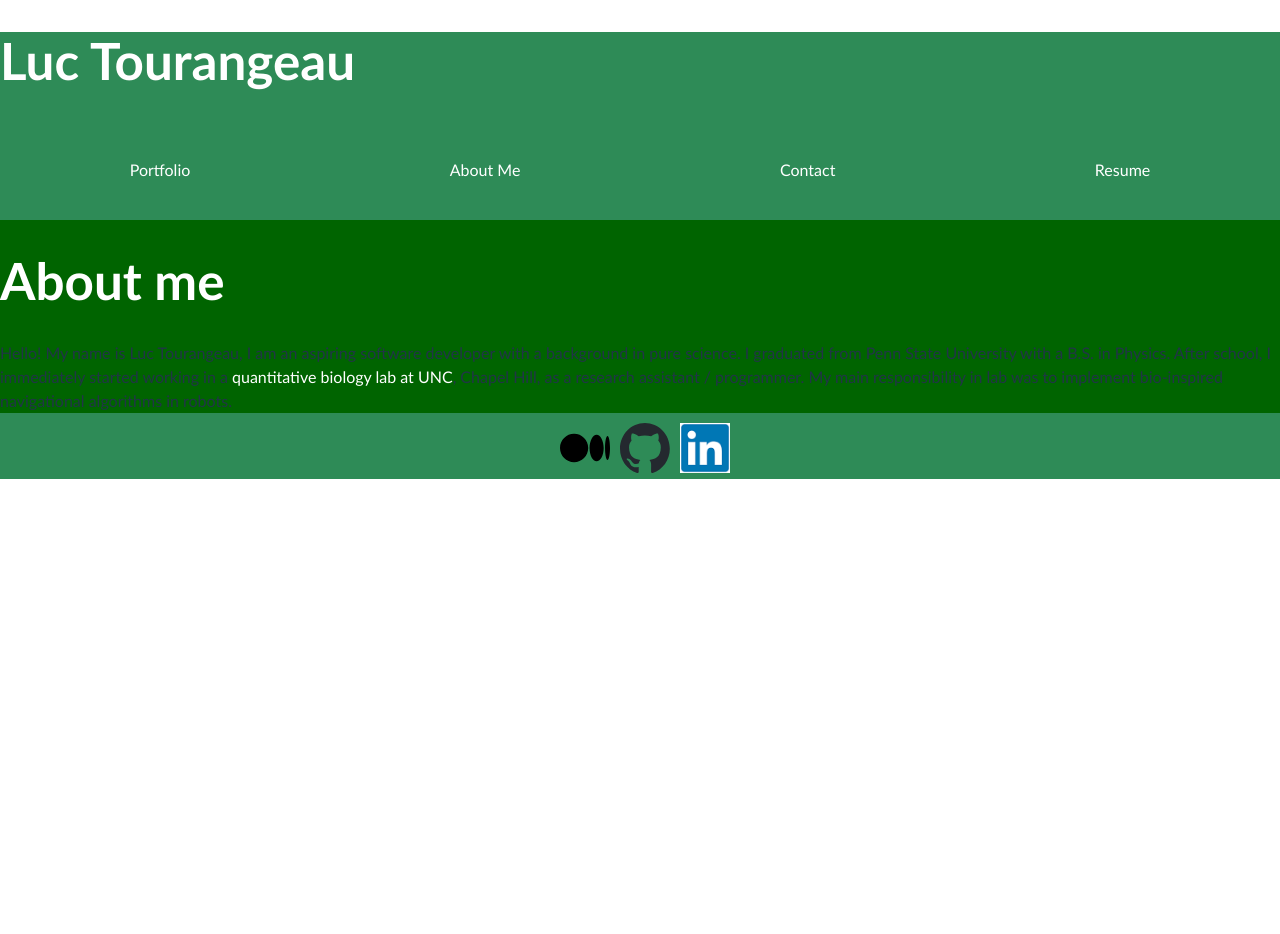
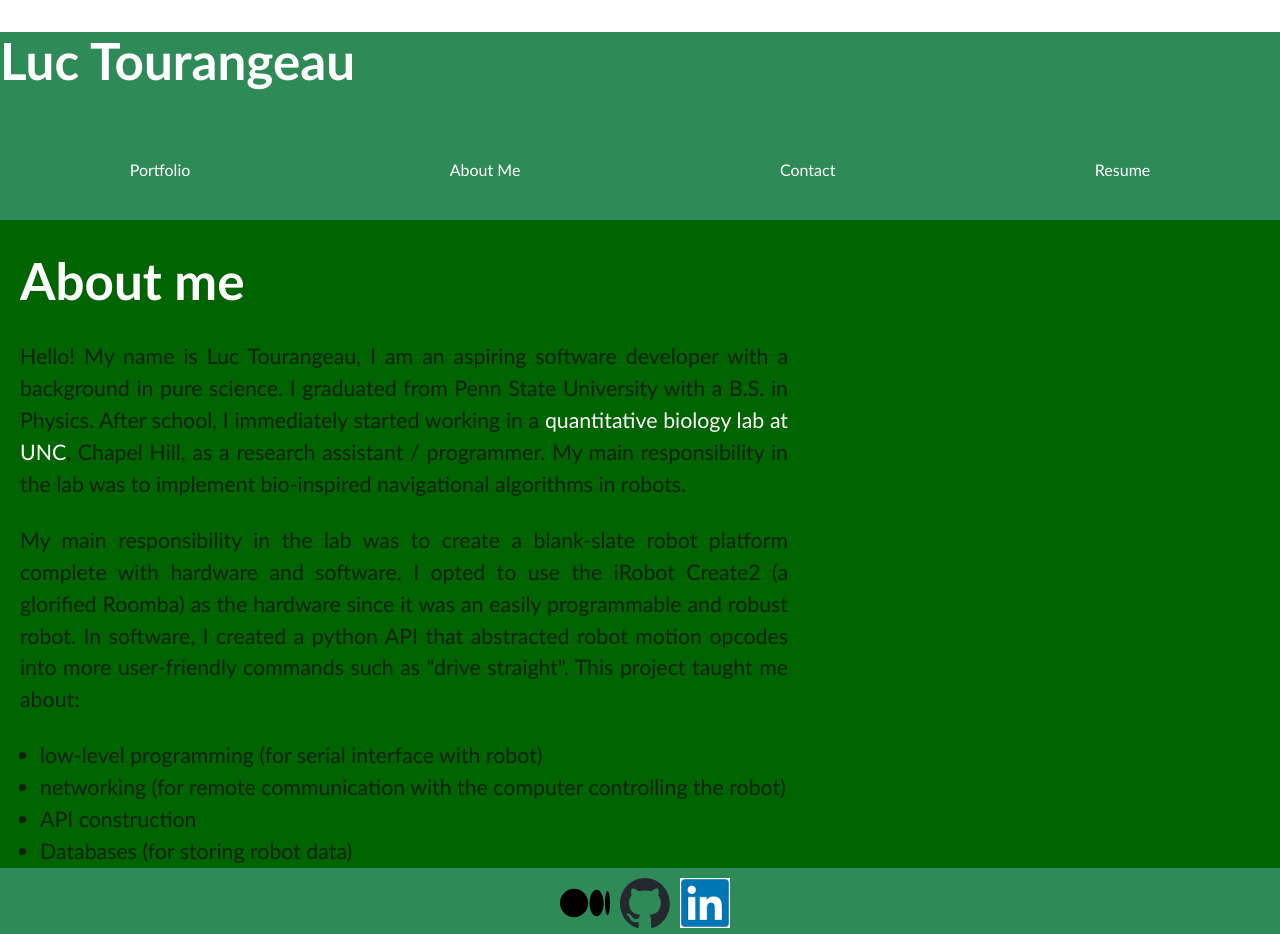
Before and after one commit to TurtleNav/my-react-portfolio, a React (Vite) app: page / in a window 1280 px wide. Before the commit the page ends 800 px from the top, so only its background shows below. Built offline with nearby package versions, Linux system fonts and the light colour scheme.

Commit message:
Finishing touches on styling

```diff
--- a/src/App.css
+++ b/src/App.css
@@ -4,6 +4,7 @@
   padding: 0;
   font-family: 'Trebuchet MS', 'Lucida Sans Unicode', 'Lucida Grande',
     'Lucida Sans', Arial, sans-serif;
+
 }
 
 h1 {
@@ -70,6 +71,17 @@ div.footer-icon a {
 }
 
 /* ------------------------------------------------------- */
+/* -------------------- About Me ------------------------- */
+
+p.about-me-text {
+  color: rgb(17, 34, 17);
+  font-size: 16pt;
+  max-width: 60vw;
+  text-align: justify;
+}
+
+
+/* ------------------------------------------------------- */
 
 body {
   background-color: darkgreen;
@@ -126,6 +138,7 @@ form.contact-form label {
 }
 form.contact-form input {
   height: 50px;
+  font-size: 16pt;
 }
 
 input.contact-message-input {
@@ -137,9 +150,6 @@ span.feedback-span {
   font-size: 18pt;
 }
 
-input.submit-btn {
-  flex-grow: 0.1;
-}
 
 /* --------------------------------------------------- */
 
--- a/src/components/pages/AboutMe.jsx
+++ b/src/components/pages/AboutMe.jsx
@@ -1,17 +1,35 @@
 export default function AboutMe() {
   return (
-    <body>
+    <div style={{paddingLeft: "20px"}}>
       <h1>About me</h1>
-      <p>
+      <p className="about-me-text">
         Hello! My name is Luc Tourangeau, I am an aspiring software developer
         with a background in pure science. I graduated from Penn State
         University with a B.S. in Physics. After school, I immediately started
         working in a <a href="https://taylorlab.web.unc.edu/research/">
         quantitative biology lab at UNC
         </a>, Chapel Hill, as a research assistant / programmer. My main
-        responsibility in lab was to implement bio-inspired navigational
+        responsibility in the lab was to implement bio-inspired navigational
         algorithms in robots.
       </p>
-    </body>
+      <br></br>
+      <p className="about-me-text">
+        My main responsibility in the lab was to create a blank-slate robot
+        platform complete with hardware and software. I opted to use the iRobot
+        Create2 (a glorified Roomba) as the hardware since it was an easily
+        programmable and robust robot. In software, I created a python API that
+        abstracted robot motion opcodes into more user-friendly commands such
+        as "drive straight". This project taught me about:
+      </p>
+        <br></br>
+      <p className="about-me-text">
+        <ul style={{paddingLeft: "20px"}}>
+          <li>low-level programming (for serial interface with robot)</li>
+          <li>networking (for remote communication with the computer controlling the robot)</li>
+          <li>API construction</li>
+          <li>Databases (for storing robot data)</li>
+        </ul>
+      </p>
+    </div>
   );
 }
--- a/src/components/pages/Contact.jsx
+++ b/src/components/pages/Contact.jsx
@@ -21,7 +21,7 @@ export default function Contact(props) {
   }
 
   return (
-    <div>
+    <div style={{paddingLeft: "20px"}}>
       <form
         /*
           Commenting out mailto link due to spam risks. Ideally, a server side
@@ -93,7 +93,7 @@ export default function Contact(props) {
           }}
         ></input>
 
-        <input className="submit-btn" type="submit" value="Submit" width={50}></input>
+        <input className="submit-btn" type="submit" value="Submit" style={{fontSize: "16pt"}} ></input>
       </form>
 
       {/* Feedback */}
--- a/src/components/pages/Portfolio.jsx
+++ b/src/components/pages/Portfolio.jsx
@@ -23,7 +23,7 @@ function Project({name, url}) {
 export default function Portfolio() {
   return (
     <div>
-      <h2>Portfolio</h2>
+      <h1>Portfolio</h1>
       {/*Map through all projects. React will pester us about using a key so we appease it with a not-so-great key: the index of the project in the original array*/}
       <div id="project-card-container">
         {projects.map(({name, url}, index) => (
```
